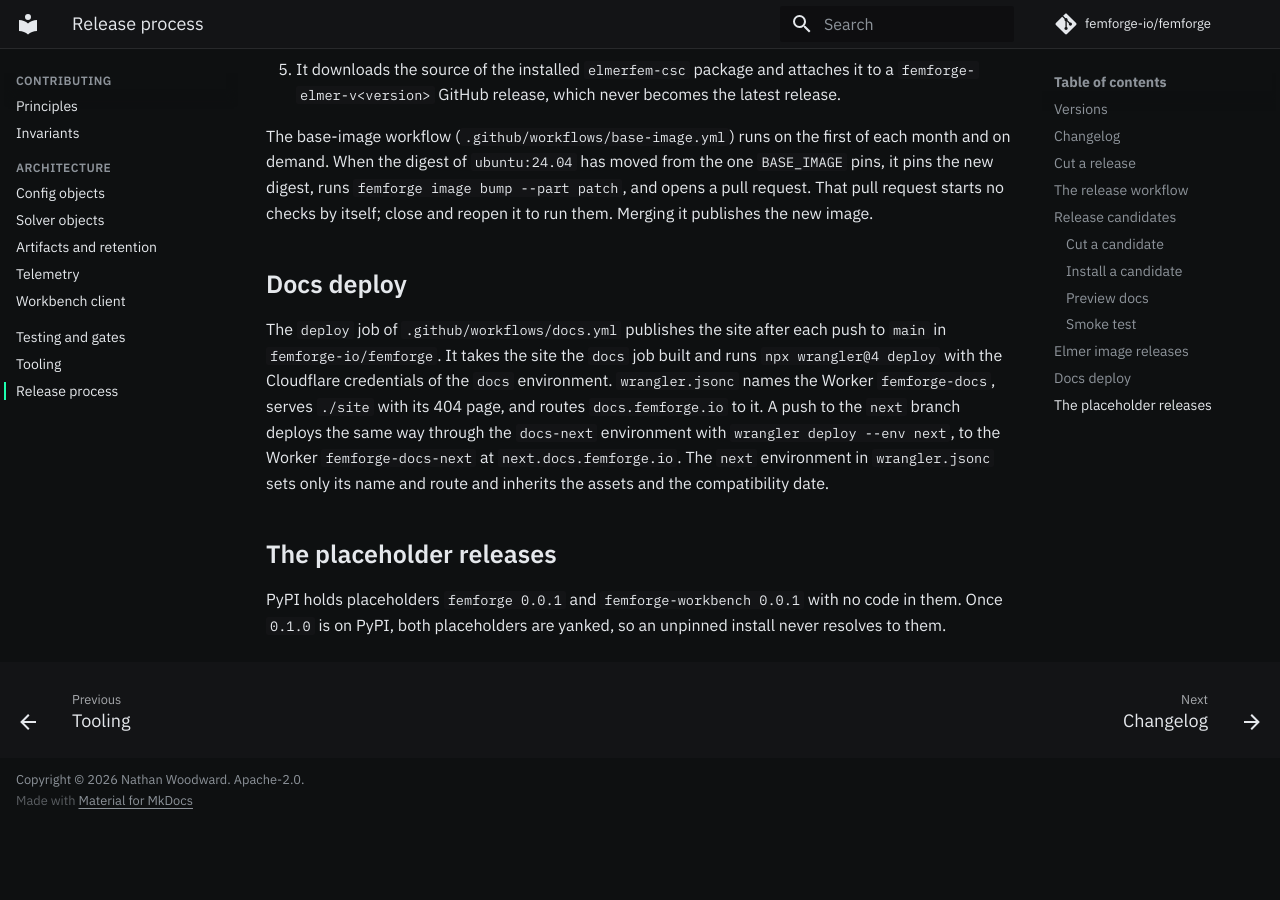
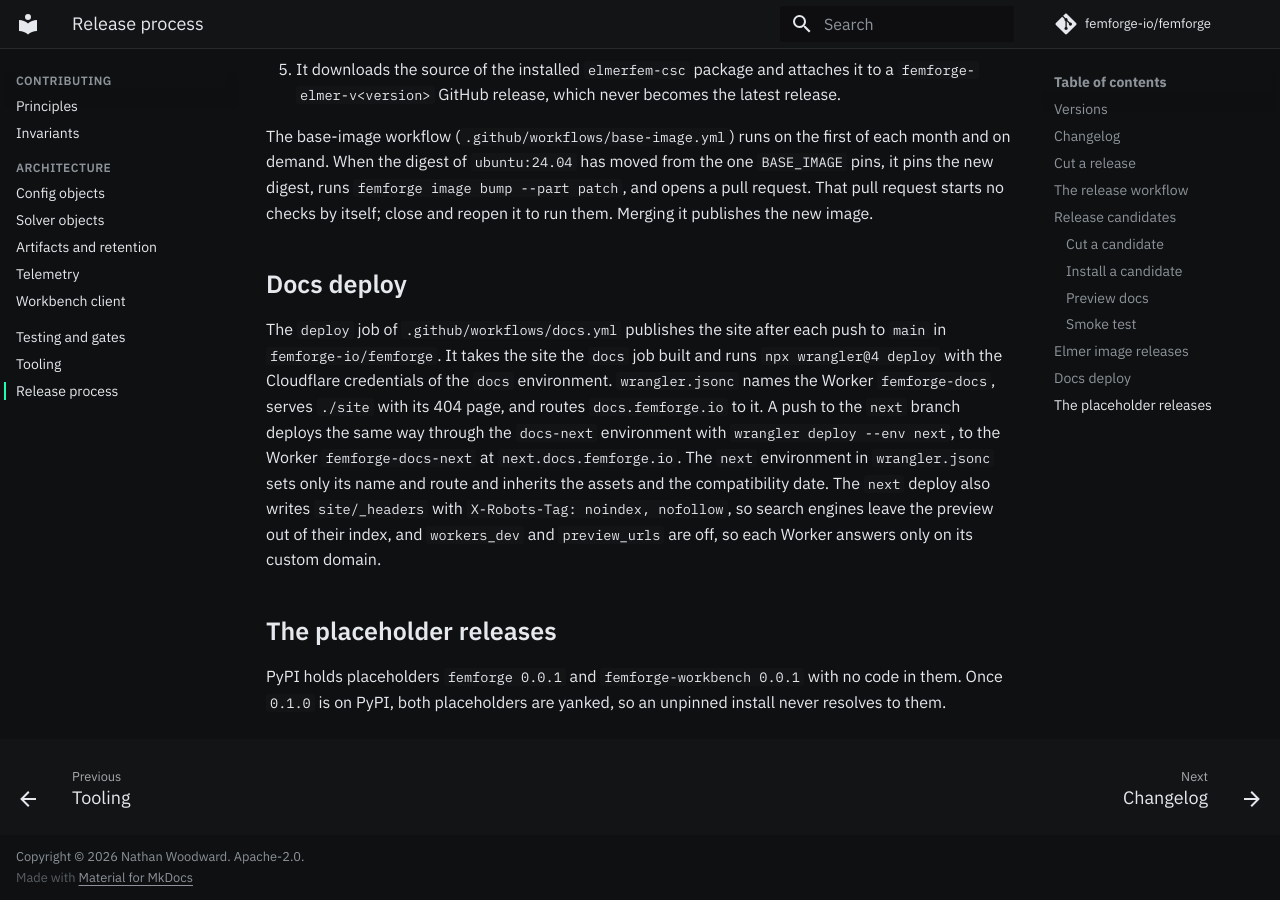
Before and after one commit to femforge-io/femforge, an MkDocs documentation site: the page built from docs/contributing/release.md, in a window 1280 px wide and 900 px high, scrolled down 4873 px. Built offline with MkDocs 1.6.1 and Material for MkDocs 9.7.7, drawn with Linux system fonts in a browser that asks for light colours; comment, search, counter and statistics services are not loaded; before the commit the page ends 5696 px from its top, so only the background shows below that.

Commit message:
Keep the preview docs out of search indexes

```diff
--- a/docs/contributing/release.md
+++ b/docs/contributing/release.md
@@ -147,7 +147,7 @@
 
 ## Docs deploy
 
-The `deploy` job of `.github/workflows/docs.yml` publishes the site after each push to `main` in `femforge-io/femforge`. It takes the site the `docs` job built and runs `npx wrangler@4 deploy` with the Cloudflare credentials of the `docs` environment. `wrangler.jsonc` names the Worker `femforge-docs`, serves `./site` with its 404 page, and routes `docs.femforge.io` to it. A push to the `next` branch deploys the same way through the `docs-next` environment with `wrangler deploy --env next`, to the Worker `femforge-docs-next` at `next.docs.femforge.io`. The `next` environment in `wrangler.jsonc` sets only its name and route and inherits the assets and the compatibility date.
+The `deploy` job of `.github/workflows/docs.yml` publishes the site after each push to `main` in `femforge-io/femforge`. It takes the site the `docs` job built and runs `npx wrangler@4 deploy` with the Cloudflare credentials of the `docs` environment. `wrangler.jsonc` names the Worker `femforge-docs`, serves `./site` with its 404 page, and routes `docs.femforge.io` to it. A push to the `next` branch deploys the same way through the `docs-next` environment with `wrangler deploy --env next`, to the Worker `femforge-docs-next` at `next.docs.femforge.io`. The `next` environment in `wrangler.jsonc` sets only its name and route and inherits the assets and the compatibility date. The `next` deploy also writes `site/_headers` with `X-Robots-Tag: noindex, nofollow`, so search engines leave the preview out of their index, and `workers_dev` and `preview_urls` are off, so each Worker answers only on its custom domain.
 
 ## The placeholder releases
 
```
Also changed, not shown: 2 other files.
